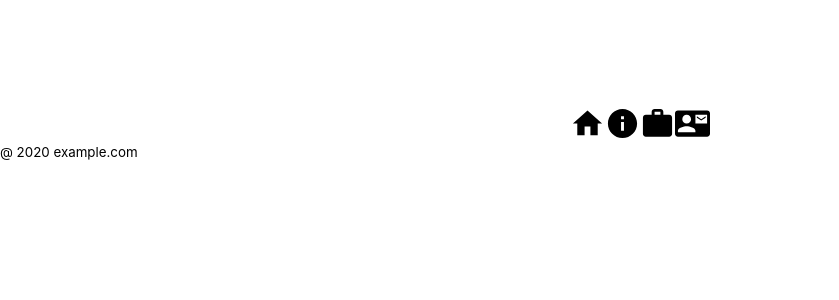
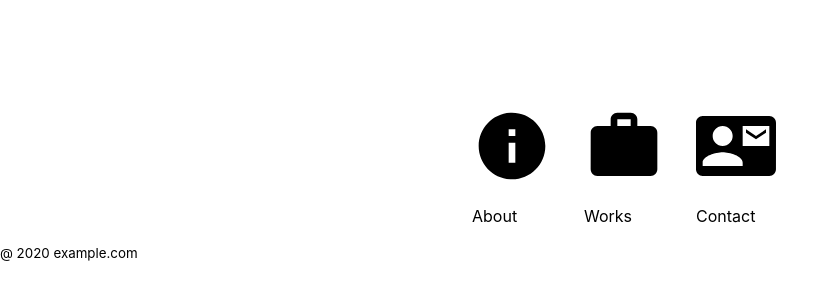
Before and after one commit to takumi1005/next-portfolio, a Next.js app: page / in a window 1280 px wide. Shown: the part 278-578 px from the top of the page, without its empty margins (0-839 px from the left). Built offline with nearby package versions, Linux system fonts and the light colour scheme.

Commit message:
コンポーネント削除

```diff
--- a/src/components/Nav/Nav.jsx
+++ /dev/null
@@ -1,38 +0,0 @@
-import Link from "next/link";
-import Style from "./Nav.module.scss";
-import HomeIcon from '@material-ui/icons/Home';
-import InfoIcon from '@material-ui/icons/Info';
-import WorkIcon from '@material-ui/icons/Work';
-import ContactMailIcon from '@material-ui/icons/ContactMail';
-
-const items = [
-  { href: "/", label: "Home" },
-  { href: "/about", label: "About" },
-  { href: "/works", label: "Works" },
-  { href: "/contact", label: "Contact" },
-];
-
-export const Nav = () => (
-  <nav className={Style.nav}>
-    <Link key={items[0].href} href={items[0].href}>
-      <HomeIcon fontSize="large">
-        <a>{items[0].label}</a>
-      </HomeIcon>
-    </Link>
-    <Link key={items[1].href} href={items[1].href}>
-      <InfoIcon fontSize="large">
-        <a>{items[1].label}</a>
-      </InfoIcon>
-    </Link>
-    <Link key={items[2].href} href={items[2].href}>
-      <WorkIcon fontSize="large">
-        <a>{items[2].label}</a>
-      </WorkIcon>
-    </Link>
-    <Link key={items[3].href} href={items[3].href}>
-      <ContactMailIcon fontSize="large">
-        <a>{items[3].label}</a>
-      </ContactMailIcon>
-    </Link>
-  </nav>
-);
--- a/src/components/Nav/Nav.module.scss
+++ /dev/null
@@ -1,6 +0,0 @@
-.nav {
-  display: flex;
-  justify-content: center;
-  margin-top: 30%;
-  flex-wrap: wrap;
-}
--- a/src/pages/index.js
+++ b/src/pages/index.js
@@ -1,6 +1,9 @@
 import Head from 'next/head';
 import { Footer } from '../components/Footer/Footer';
-import { Nav } from '../components/Nav/Nav';
+import Link from 'next/link';
+import InfoIcon from '@material-ui/icons/Info';
+import WorkIcon from '@material-ui/icons/Work';
+import ContactMailIcon from '@material-ui/icons/ContactMail';
 
 export default function Home() {
   return (
@@ -9,7 +12,34 @@ export default function Home() {
         <title>Portfolio</title>
         <link rel="icon" href="/favicon.ico" />
       </Head>
-      <Nav />
+      <nav
+        style={{
+          display: 'flex',
+          justifyContent: 'center',
+          marginTop: '30%',
+        }}
+      >
+        <Link href="/about">
+          <a>
+            <InfoIcon style={{ fontSize: 80, marginRight: 32 }}></InfoIcon>
+            <p>About</p>
+          </a>
+        </Link>
+        <Link href="/work">
+          <a>
+            <WorkIcon style={{ fontSize: 80, marginRight: 32 }}></WorkIcon>
+            <p>Works</p>
+          </a>
+        </Link>
+        <Link href="/contact">
+          <a>
+            <ContactMailIcon
+              style={{ fontSize: 80, marginRight: 32 }}
+            ></ContactMailIcon>
+            <p>Contact</p>
+          </a>
+        </Link>
+      </nav>
       <Footer />
     </>
   );
```
